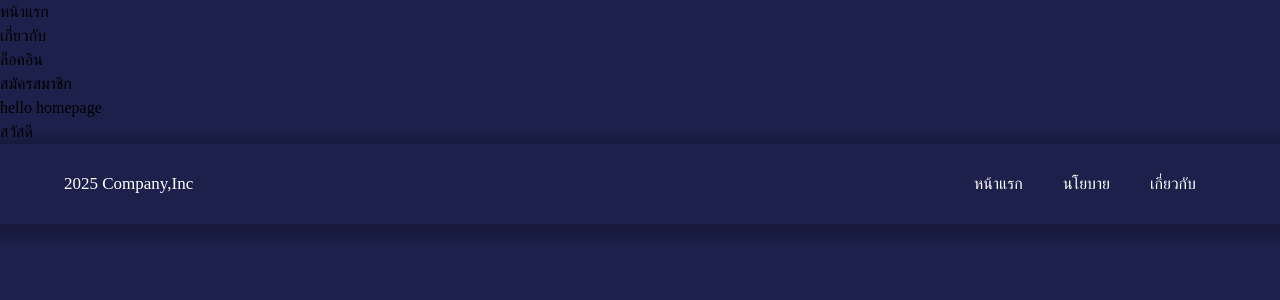
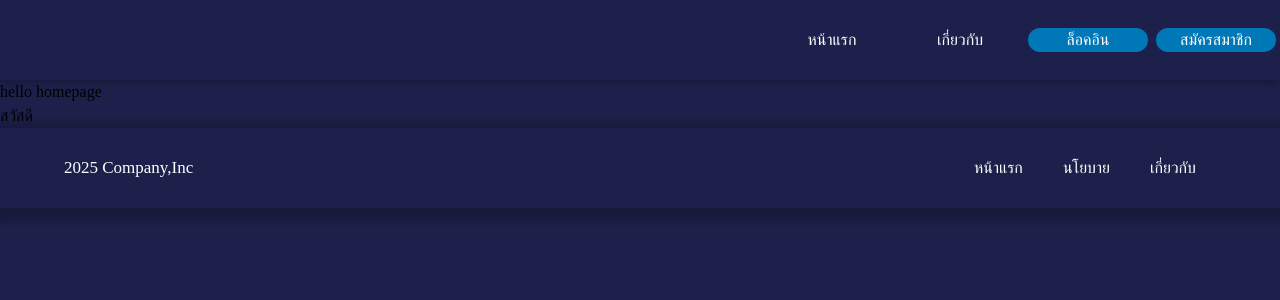
Before and after one commit to TeeraphatP2/Project-Game-Selling, a PHP site: page /learnCoding/ in a window 1280 px wide. Shown: the top 300 px of the page. Run offline with PHP 8.4, Linux system fonts and the light colour scheme; style sheets or scripts are compiled from the project's sources; some libraries are stand-ins or nearby versions; some web fonts are replaced.

Commit message:
refactor: migrate navbar style to tailwind css

```diff
--- a/includes/navbar.php
+++ b/includes/navbar.php
@@ -1,12 +1,12 @@
-<nav class="navbar">
-    <ul>
-        <li><a href="./">หน้าแรก</a></li>
-        <li><a href="./?views=about">เกี่ยวกับ</a></li>
+<nav class="flex justify-end bg-layout h-20 shadow-[0px_4px_8px_0px_rgba(0,0,0,0.2)]">
+    <ul class="flex justify-center items-center list-none p-0 text-white">
+        <li class="w-30 text-center ml-1 mr-1"><a href="./">หน้าแรก</a></li>
+        <li class="w-30 text-center ml-1 mr-1"><a class="" href="./?views=about">เกี่ยวกับ</a></li>
     </ul>
-    <div class="button-login">
-        <a href="./?views=login">ล็อคอิน</a>
+    <div class="flex justify-center items-center ml-1 mr-1 text-white text-[16px] ">
+        <a class="w-30 rounded-xl bg-[#0077B6] text-center" href="./?views=login">ล็อคอิน</a>
     </div>
-    <div class="button-register">
-        <a href="./?views=register">สมัครสมาชิก</a>
+    <div class="flex justify-center items-center ml-1 mr-1 text-white text-[16px]">
+        <a class="w-30 rounded-xl bg-[#0077B6] text-center" href="./?views=register">สมัครสมาชิก</a>
     </div>
 </nav>
```
